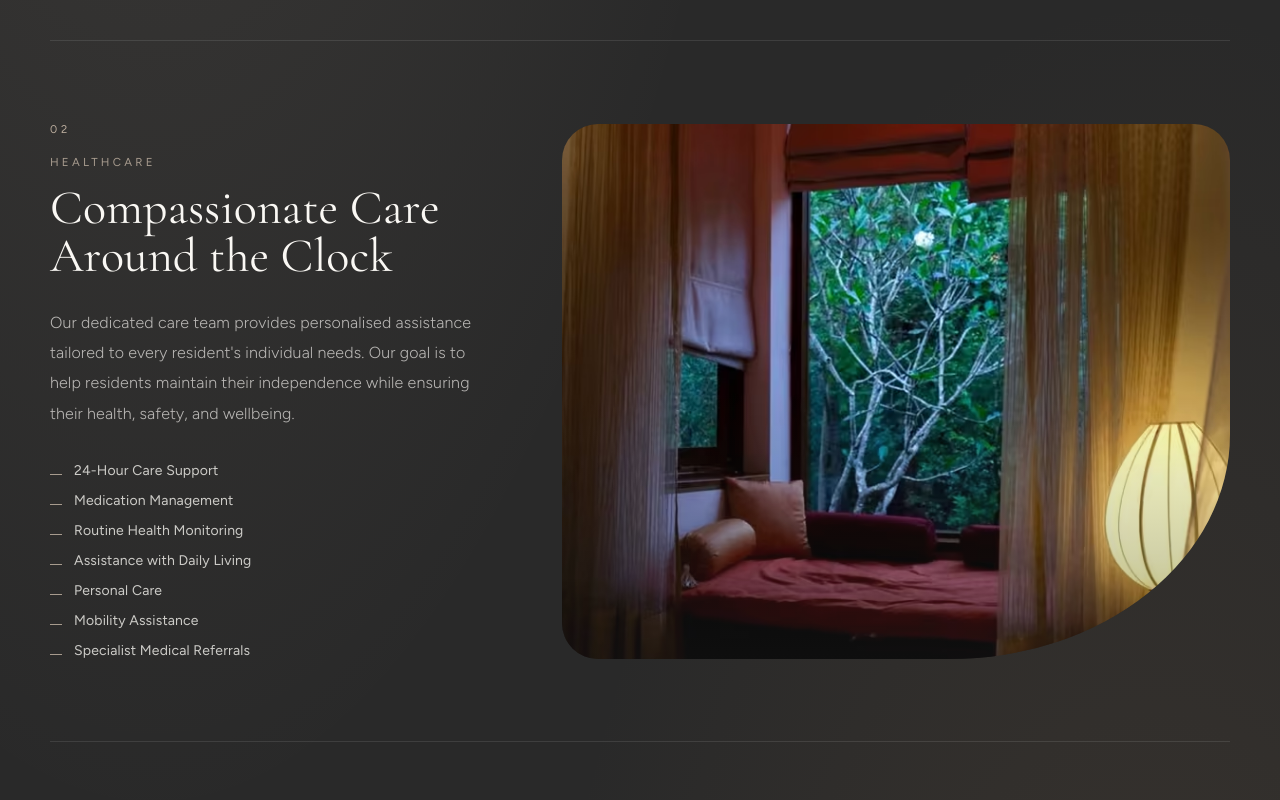
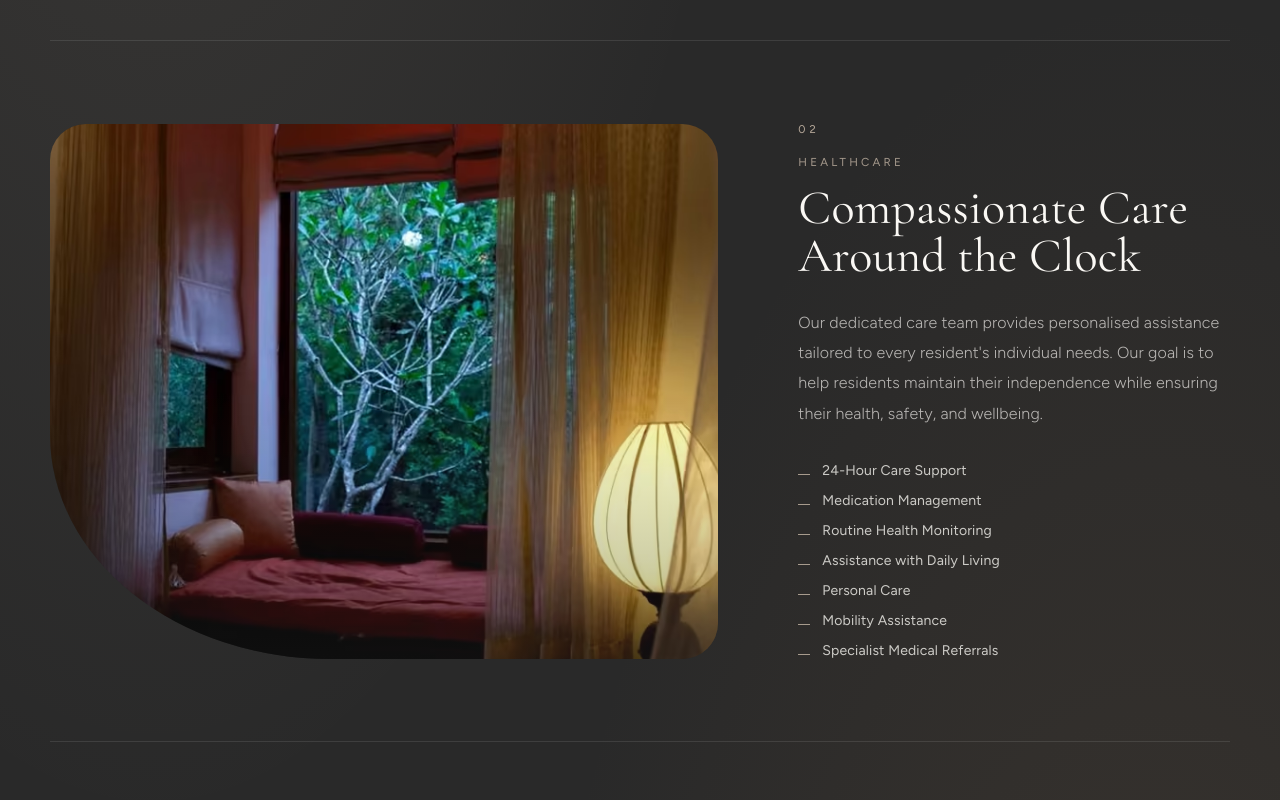
Before and after one commit to nivethith001992/mbsbytvilla, a Next.js app: page / in a window 1280 px wide. Shown: the part 6980-7780 px from the top of the page. Built offline with nearby package versions, Linux system fonts and the light colour scheme.

Commit message:
Mirror Care panel 04 layout opposite the text-left image-right pattern.
Co-authored-by: Cursor <cursoragent@cursor.com>

```diff
--- a/src/app/globals.css
+++ b/src/app/globals.css
@@ -369,7 +369,14 @@ body {
 }
 
 .image-mask-soft {
+  /* Scoop / concave on bottom-right; other corners rounded */
   border-radius: 2.25rem 2.25rem 42% 2.25rem;
+  overflow: hidden;
+}
+
+.image-mask-soft-flip {
+  /* Mirrored: scoop / concave on bottom-left */
+  border-radius: 2.25rem 2.25rem 2.25rem 42%;
   overflow: hidden;
 }
 
--- a/src/components/Retreat.tsx
+++ b/src/components/Retreat.tsx
@@ -32,7 +32,16 @@ function CareRow({
     [0, 1],
     skipParallax ? ["0%", "0%"] : ["-3%", "3%"],
   );
-  const reverse = index % 2 === 1;
+  // Even indices (01, 03): text left / image right + scoop BR (screenshot pattern)
+  // Odd indices (02, 04): image left / text right + scoop BL (mirrored)
+  const imageRight = index % 2 === 0;
+  const aspectClass =
+    index % 3 === 0
+      ? "aspect-[16/10]"
+      : index % 3 === 1
+        ? "aspect-[5/4]"
+        : "aspect-[16/11]";
+  const maskClass = imageRight ? "image-mask-soft" : "image-mask-soft-flip";
 
   return (
     <article
@@ -40,20 +49,14 @@ function CareRow({
       className="grid items-center gap-10 border-t border-white/10 py-16 md:py-20 lg:grid-cols-12 lg:gap-12"
     >
       <Reveal
-        className={`relative lg:col-span-7 ${reverse ? "lg:order-2" : ""}`}
-        variant={reverse ? "right" : "left"}
+        className={`relative lg:col-span-7 ${imageRight ? "lg:order-2" : ""}`}
+        variant={imageRight ? "right" : "left"}
         y={20}
         duration={0.55}
         fade={false}
       >
         <div
-          className={`image-reveal relative overflow-hidden bg-deep-charcoal/40 ${
-            index % 3 === 0
-              ? "aspect-[16/10] md:!rounded-[2.5rem_1.25rem_2.5rem_1.25rem]"
-              : index % 3 === 1
-                ? "aspect-[5/4] image-mask-soft"
-                : "aspect-[16/11]"
-          }`}
+          className={`image-reveal relative overflow-hidden bg-deep-charcoal/40 ${aspectClass} ${maskClass}`}
         >
           <motion.div style={{ y: imageY }} className="absolute inset-[-6%]">
             <LuxImage
@@ -72,7 +75,7 @@ function CareRow({
       </Reveal>
 
       <div
-        className={`lg:col-span-5 ${reverse ? "lg:order-1 lg:pr-4" : "lg:pl-2 xl:pl-8"}`}
+        className={`lg:col-span-5 ${imageRight ? "lg:order-1 lg:pr-4" : "lg:pl-2 xl:pl-8"}`}
       >
         <Reveal delay={0.1} variant="up" y={28}>
           <p className="text-[0.7rem] tracking-[0.35em] text-sand-beige/80">
```
